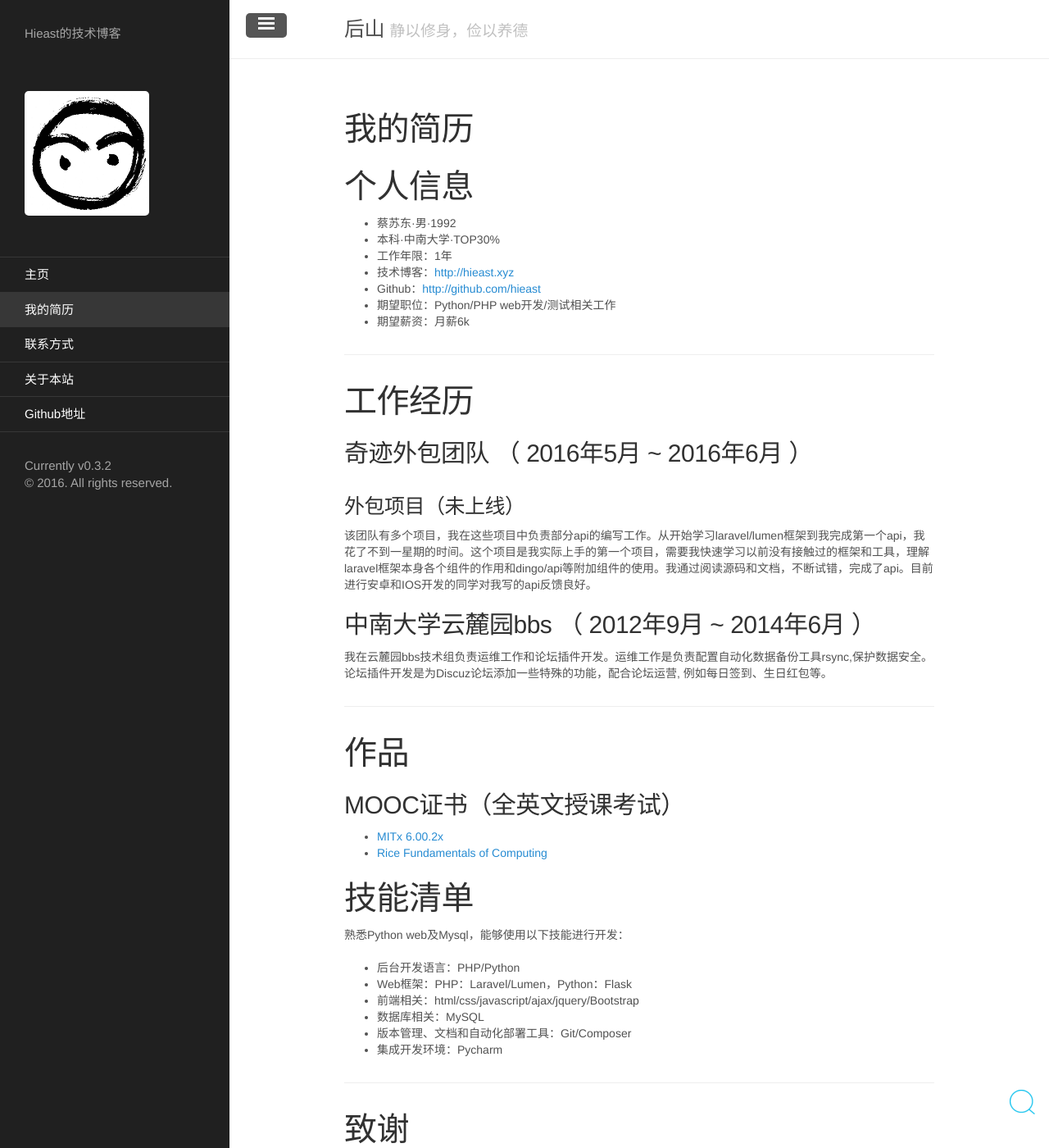
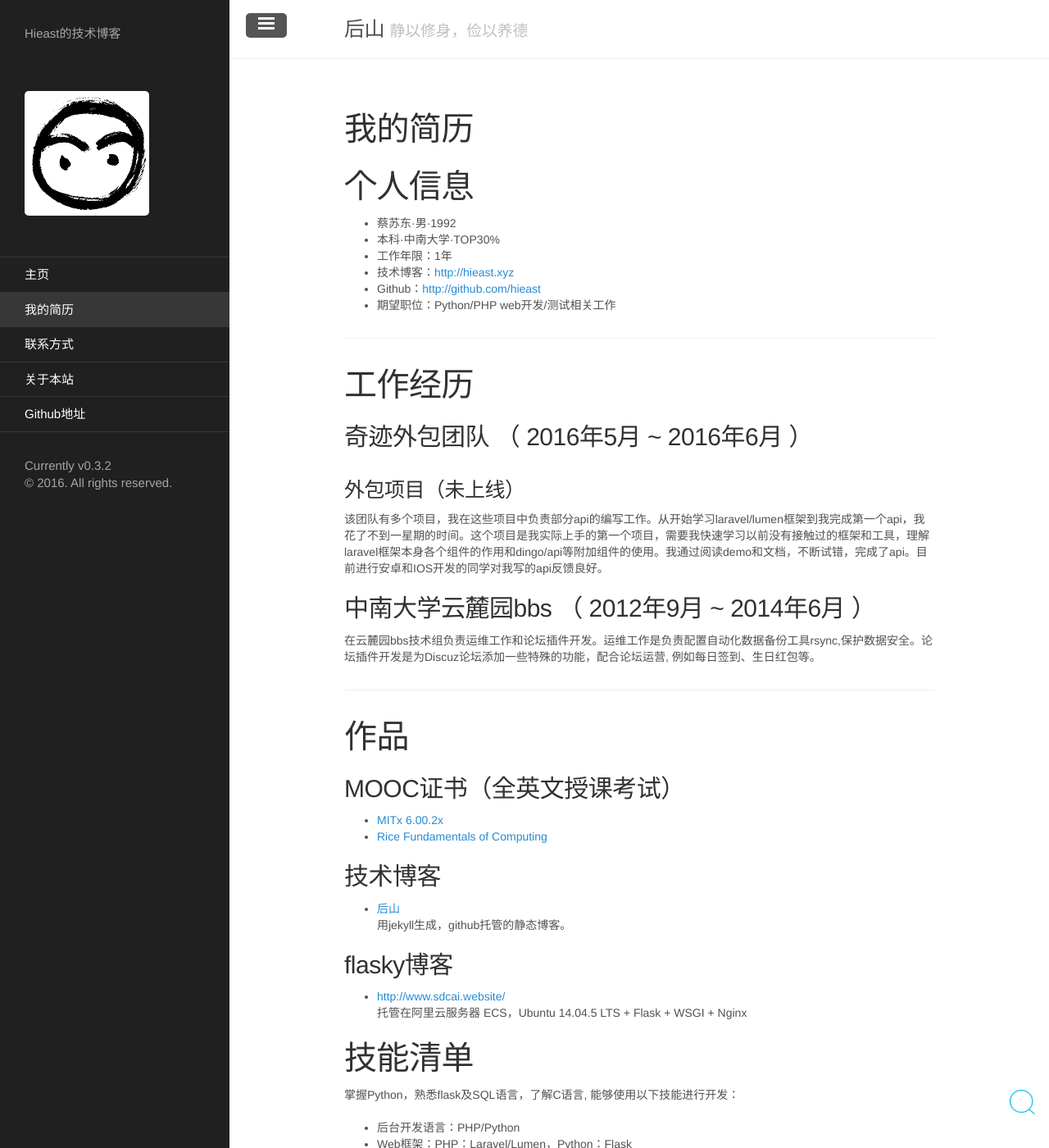
Before and after one commit to hieast/hieast.github.io, a Jekyll site: the page built from 2_resume.md, in a window 1280 px wide and 1400 px high. Shown: the whole window at 82% size. Built offline with Jekyll 4.4.1, drawn with Linux system fonts in a browser that asks for light colours; some web fonts are replaced.

Commit message:
del a css

```diff
--- a/2_resume.md
+++ b/2_resume.md
@@ -11,7 +11,6 @@ title: 我的简历
  - 技术博客：[http://hieast.xyz](http://hieast.github.io/)
  - Github：[http://github.com/hieast](http://github.com/hieast)
  - 期望职位：Python/PHP web开发/测试相关工作
- - 期望薪资：月薪6k
 
 ---
 
@@ -20,11 +19,11 @@ title: 我的简历
 ## 奇迹外包团队 （ 2016年5月 ~ 2016年6月 ）
 
 ### 外包项目（未上线）
-该团队有多个项目，我在这些项目中负责部分api的编写工作。从开始学习laravel/lumen框架到我完成第一个api，我花了不到一星期的时间。这个项目是我实际上手的第一个项目，需要我快速学习以前没有接触过的框架和工具，理解laravel框架本身各个组件的作用和dingo/api等附加组件的使用。我通过阅读源码和文档，不断试错，完成了api。目前进行安卓和IOS开发的同学对我写的api反馈良好。
+该团队有多个项目，我在这些项目中负责部分api的编写工作。从开始学习laravel/lumen框架到我完成第一个api，我花了不到一星期的时间。这个项目是我实际上手的第一个项目，需要我快速学习以前没有接触过的框架和工具，理解laravel框架本身各个组件的作用和dingo/api等附加组件的使用。我通过阅读demo和文档，不断试错，完成了api。目前进行安卓和IOS开发的同学对我写的api反馈良好。
 
 ## 中南大学云麓园bbs （ 2012年9月 ~ 2014年6月 ）
 
-我在云麓园bbs技术组负责运维工作和论坛插件开发。运维工作是负责配置自动化数据备份工具rsync,保护数据安全。论坛插件开发是为Discuz论坛添加一些特殊的功能，配合论坛运营, 例如每日签到、生日红包等。
+在云麓园bbs技术组负责运维工作和论坛插件开发。运维工作是负责配置自动化数据备份工具rsync,保护数据安全。论坛插件开发是为Discuz论坛添加一些特殊的功能，配合论坛运营, 例如每日签到、生日红包等。
 
 ---
 
@@ -34,9 +33,17 @@ title: 我的简历
 - [MITx 6.00.2x](https://courses.edx.org/certificates/c23d70d6e23747dbb55f281bc970684a)
 - [Rice Fundamentals of Computing](https://www.coursera.org/account/accomplishments/specialization/XC4PC99Z969C)
 
+## 技术博客
+- [后山](http://hieast.github.io/)
+用jekyll生成，github托管的静态博客。
+
+## flasky博客
+- [http://www.sdcai.website/](http://www.sdcai.website/)
+托管在阿里云服务器 ECS，Ubuntu 14.04.5 LTS +  Flask + WSGI + Nginx
+
 # 技能清单
 
-熟悉Python web及Mysql，能够使用以下技能进行开发：
+掌握Python，熟悉flask及SQL语言，了解C语言, 能够使用以下技能进行开发：
 
 - 后台开发语言：PHP/Python
 - Web框架：PHP：Laravel/Lumen，Python：Flask
@@ -44,6 +51,7 @@ title: 我的简历
 - 数据库相关：MySQL
 - 版本管理、文档和自动化部署工具：Git/Composer
 - 集成开发环境：Pycharm
+- 云和开放平台：阿里云服务器 ECS
 
 ---
 
--- a/_includes/head.html
+++ b/_includes/head.html
@@ -25,7 +25,7 @@
   <link rel="stylesheet" href="{{ site.baseurl }}/public/css/poole.css">
   <link rel="stylesheet" href="{{ site.baseurl }}/public/css/syntax.css">
   <link rel="stylesheet" href="{{ site.baseurl }}/public/css/lanyon.css">
-  <link rel="stylesheet" href="http://fonts.useso.com/css?family=PT+Serif:400,400italic,700%7CPT+Sans:400">
+  <!-- <link rel="stylesheet" href="http://fonts.useso.com/css?family=PT+Serif:400,400italic,700%7CPT+Sans:400">  -->
   <!-- Icons -->
   <link rel="apple-touch-icon-precomposed" sizes="144x144" href="{{ site.baseurl }}/public/apple-touch-icon-precomposed.png">
   <link rel="shortcut icon" href="{{ site.baseurl }}/public/favicon.ico">
--- a/_layouts/default.html
+++ b/_layouts/default.html
@@ -1,5 +1,5 @@
 <!DOCTYPE html>
-<html lang="zh-CN">
+<html lang="en">
 
   {% include head.html %}
 
```
Also changed, not shown: _posts/2016-08-26-Q&A.md (added, +14 -0 lines).
